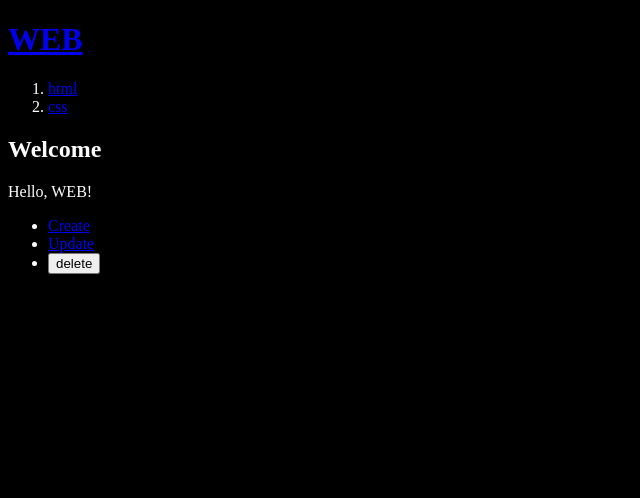
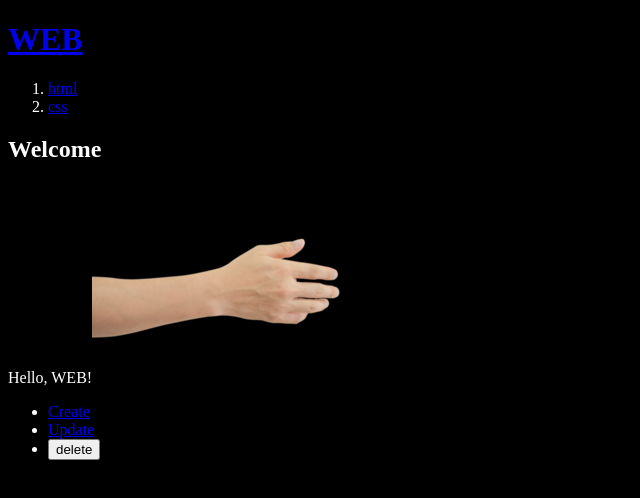
Before and after one commit to nowaveosu/nextjs_study, a Next.js app: page / in a window 1280 px wide. Shown: the top 498 px of the page, without its empty margins (0-640 px from the left). Built offline with nearby package versions, Linux system fonts and the light colour scheme.

Commit message:
[Add] 정적자원사용

```diff
--- a/src/app/page.js
+++ b/src/app/page.js
@@ -5,6 +5,7 @@ export default function Home() {
     <>
       <h2>Welcome</h2>
       Hello, WEB!
+      <img src="/hello.png" />
     </>
   );
 }
```
Also changed, not shown: public/hello.png (added).
